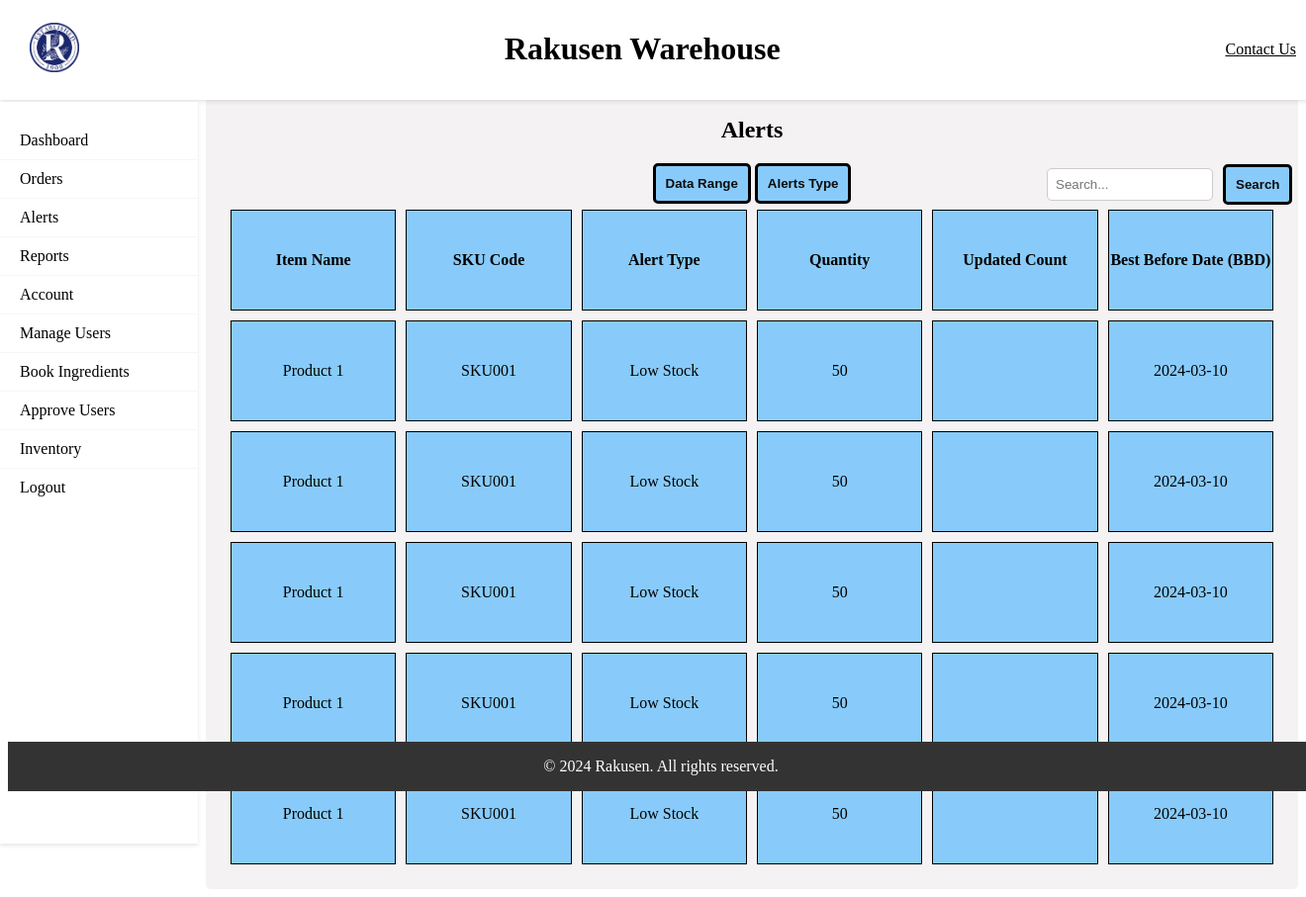
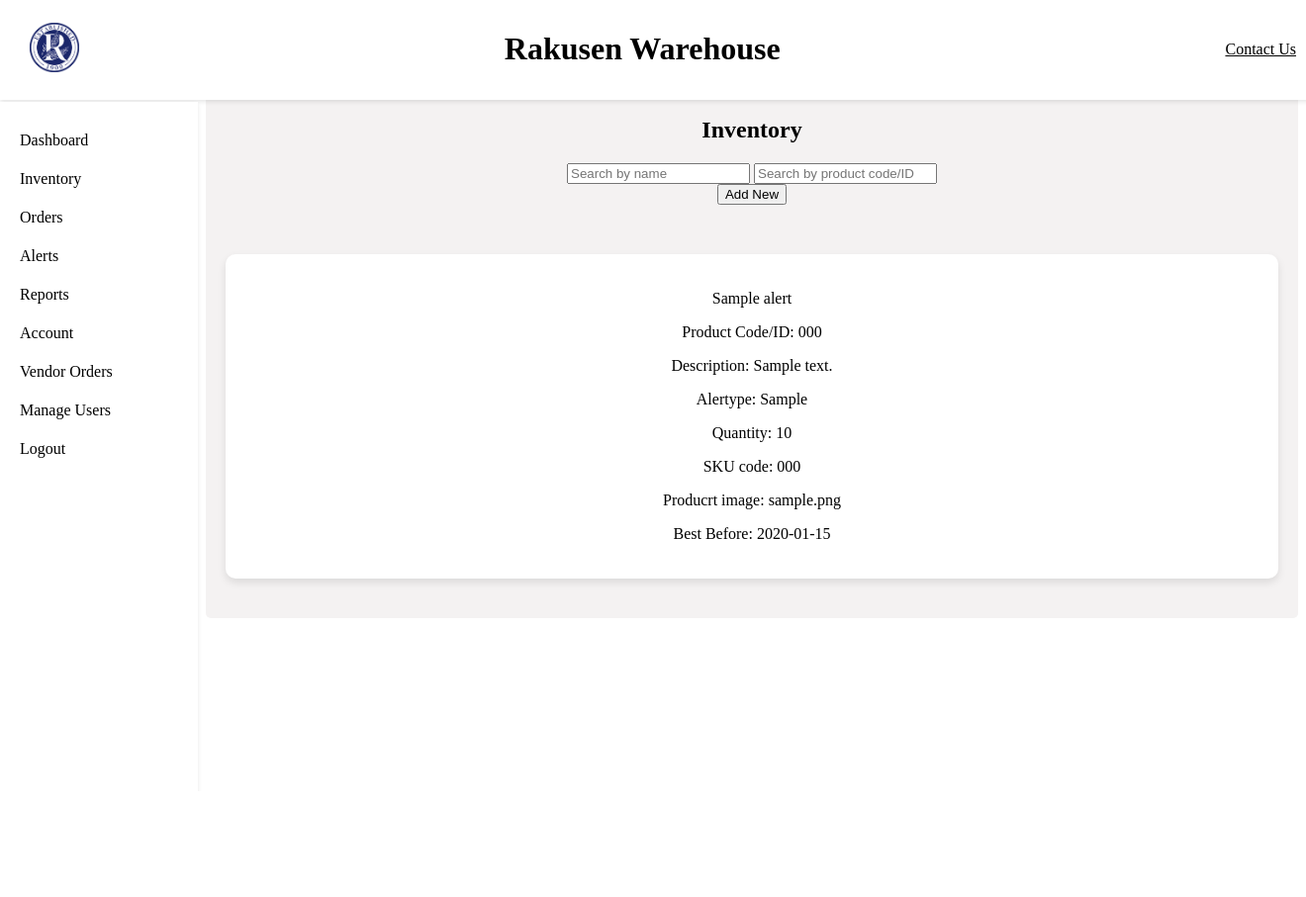
Before and after one commit to MohamedAwad22005293/Enterprise-Pro-Project, a PHP site: page /Alerts.php in a window 1320 px wide. Shown: the whole page at 99% size. After the commit the page ends 625 px from the top, so only its background shows below. Run offline with PHP 8.4, Linux system fonts and the light colour scheme; a user stored in the database is signed in; data comes from the database, SQL or seed files in the repository; tables that the repository leaves empty hold one stand-in row (values such as "Sample post").

Commit message:
connected to the database

```diff
--- a/Software&Database/Software&Database/Software/Alerts.php
+++ b/Software&Database/Software&Database/Software/Alerts.php
@@ -7,7 +7,6 @@
     header("Location: Login.html");
     exit();
 }
-
 
 // Establish a database connection
 $host = "localhost";
@@ -20,15 +19,37 @@
 if ($connection->connect_error) {
     die("Connection failed: " . $connection->connect_error);
 }
+
+// Retrieve form data
+if ($_SERVER["REQUEST_METHOD"] == "POST") {
+    $itemName = $_POST['itemName'];
+    $itemCode = $_POST['itemCode'];
+    $itemDescription = $_POST['itemDescription'];
+    $itemPrice = $_POST['itemPrice'];
+    $itemStatus = $_POST['itemStatus'];
+    $itemQuantity = $_POST['itemQuantity'];
+    $itemBestBefore = $_POST['itemBestBefore'];
+
+    // SQL query to insert data into the database
+    $sql = "INSERT INTO products (productName, productCode, productDescription, price, productQuantity, bestBeforeDate, orderStatus)
+            VALUES ('$itemName', '$itemCode', '$itemDescription', '$itemPrice', '$itemQuantity', '$itemBestBefore', '$itemStatus')";
+
+    if ($connection->query($sql) === TRUE) {
+        echo "New record created successfully";
+    } else {
+        echo "Error: " . $sql . "<br>" . $connection->error;
+    }
+}
+
+$connection->close();
 ?>
-
 <!DOCTYPE html>
 <html lang="en">
 <head>
-<meta charset="UTF-8">
-<meta name="viewport" content="width=device-width, initial-scale=1.0">
-<title>Rakusen - Alerts</title>
-<link rel="stylesheet" href="AlertsStyle.Css">
+    <meta charset="UTF-8">
+    <meta name="viewport" content="width=device-width, initial-scale=1.0">
+    <title>Rakusen - Inventory</title>
+    <link rel="stylesheet" href="InventoryStyle.Css">
 </head>
 <body>
 
@@ -46,46 +67,16 @@
 
 <div class="navbar">
     <ul>
-
-
-
-
+        <li><a href="Dashboard.php">Dashboard</a></li>
+        <li><a href="Inventory.php">Inventory</a></li>
+        <li><a href="Orders.php">Orders</a></li>
+        <li><a href="Alerts.php">Alerts</a></li>
+        <li><a href="Reports.php">Reports</a></li>
+        <li><a href="AccountPage.php">Account</a></li>
         <?php
             // Check if the user is logged in and retrieve their role from the database
             if (isset($_SESSION['user_email'])) {
-                // Establish database connection (replace with your connection code)
-                $connection = mysqli_connect($host, $username, $password, $database);
-
-                // Check if connection was successful
-                if ($connection->connect_error) {
-                    die("Connection failed: " . $connection->connect_error);
-                }
-
-                // Retrieve user's role from the database
-                $user_email = $_SESSION['user_email'];
-                $query = "SELECT role FROM users WHERE email = '$user_email'";
-                $result = mysqli_query($connection, $query);
-
-                if ($result && mysqli_num_rows($result) > 0) {
-                    $row = mysqli_fetch_assoc($result);
-                    $user_role = $row['role'];
-                }
-
-                // Close database connection
-                mysqli_close($connection);
-
-                if ($user_role == 'Manager' || $user_role == 'Employee') {
-                    echo '<li><a href="Dashboard.php">Dashboard</a></li>';
-                    echo '<li><a href="Orders.php">Orders</a></li>';
-                    echo '<li><a href="Alerts.php">Alerts</a></li>';
-                    echo '<li><a href="Reports.php">Reports</a></li>';
-                }
-            }
-        ?>
-        <?php
-            // Check if the user is logged in and retrieve their role from the database
-            if (isset($_SESSION['user_email'])) {
-                // Establish database connection (replace with your connection code)
+                // Establish database connection
                 $connection = mysqli_connect($host, $username, $password, $database);
 
                 // Check if connection was successful
@@ -107,148 +98,59 @@
                 mysqli_close($connection);
 
                 // Check if user is a manager and display the "Manage Users" and "Vendor Orders" link
-                if ($user_role == 'Manager' || $user_role == 'Vendor' ||$user_role == 'Employee') {
-                    echo '<li><a href="AccountPage.php">Account</a></li>';
-                }
-            }
-        ?>
-        <?php
-            // Check if the user is logged in and retrieve their role from the database
-            if (isset($_SESSION['user_email'])) {
-                // Establish database connection (replace with your connection code)
-                $connection = mysqli_connect($host, $username, $password, $database);
-
-                // Check if connection was successful
-                if ($connection->connect_error) {
-                    die("Connection failed: " . $connection->connect_error);
-                }
-
-                // Retrieve user's role from the database
-                $user_email = $_SESSION['user_email'];
-                $query = "SELECT role FROM users WHERE email = '$user_email'";
-                $result = mysqli_query($connection, $query);
-
-                if ($result && mysqli_num_rows($result) > 0) {
-                    $row = mysqli_fetch_assoc($result);
-                    $user_role = $row['role'];
-                }
-
-                // Close database connection
-                mysqli_close($connection);
-
                 if ($user_role == 'Manager') {
+                    echo '<li><a href="VendorItems.php">Vendor Orders</a></li>';
                     echo '<li><a href="Manage_users.php">Manage Users</a></li>';
-                    echo '<li><a href="Book_In.php">Book Ingredients</a></li>';
-                    echo '<li><a href="Approval.php">Approve Users</a></li>';
-                    echo '<li><a href="Inventory.php">Inventory</a></li>';
-                }
-            }
-        ?>
-        <?php
-            // Check if the user is logged in and retrieve their role from the database
-            if (isset($_SESSION['user_email'])) {
-                // Establish database connection (replace with your connection code)
-                $connection = mysqli_connect($host, $username, $password, $database);
-
-                // Check if connection was successful
-                if ($connection->connect_error) {
-                    die("Connection failed: " . $connection->connect_error);
-                }
-
-                // Retrieve user's role from the database
-                $user_email = $_SESSION['user_email'];
-                $query = "SELECT role FROM users WHERE email = '$user_email'";
-                $result = mysqli_query($connection, $query);
-
-                if ($result && mysqli_num_rows($result) > 0) {
-                    $row = mysqli_fetch_assoc($result);
-                    $user_role = $row['role'];
-                }
-
-                // Close database connection
-                mysqli_close($connection);
-
-                if ($user_role == 'Vendor') {
-                    echo '<li><a href="VendorItems.php">Vendor Orders</a></li>';
-
                 }
             }
         ?>
         <li><a href="Logout.php">Logout</a></li>
-
     </ul>
 </div>
 
 <div class="dashboard">
     <div class="content">
-        <h2>Alerts</h2>
+        <h2>Inventory</h2>
 
-        <div class="button-group">
-            <button type="button">Data Range</button>
-            <button type="button">Alerts Type</button>
+        <div class="search-bar">
+            <input type="text" id="nameSearch" placeholder="Search by name">
+            <input type="text" id="codeSearch" placeholder="Search by product code/ID">
         </div>
 
-        <div class="search-bar">
-            <input type="text" placeholder="Search...">
-            <button type="button">Search</button>
-        </div>
+        <button class="add-btn" onclick="showAddForm()">Add New</button>
+        <div class="item-box">
+            <?php
+            // Establish connection
+            $connection = mysqli_connect($host, $username, $password, $database);
+            // Check connection
+            if ($connection->connect_error) {
+                die("Connection failed: " . $connection->connect_error);
+            }
 
-        <div class="container">
-            <div class="row">
-                <div class="box bold-text">Item Name</div>
-                <div class="box bold-text">SKU Code</div>
-                <div class="box bold-text">Alert Type</div>
-                <div class="box bold-text">Quantity</div>
-                <div class="box bold-text">Updated Count</div>
-                <div class="box bold-text">Best Before Date (BBD)</div>
-            </div>
-            <div class="row">
-                <div class="box">Product 1</div>
-                <div class="box">SKU001</div>
-                <div class="box">Low Stock</div>
-                <div class="box">50</div>
-                <div class="box"></div>
-                <div class="box">2024-03-10</div>
-            </div>
-            <div class="row">
-                <div class="box">Product 1</div>
-                <div class="box">SKU001</div>
-                <div class="box">Low Stock</div>
-                <div class="box">50</div>
-                <div class="box"></div>
-                <div class="box">2024-03-10</div>
-            </div>
-            <div class="row">
-                <div class="box">Product 1</div>
-                <div class="box">SKU001</div>
-                <div class="box">Low Stock</div>
-                <div class="box">50</div>
-                <div class="box"></div>
-                <div class="box">2024-03-10</div>
-            </div>
-            <div class="row">
-                <div class="box">Product 1</div>
-                <div class="box">SKU001</div>
-                <div class="box">Low Stock</div>
-                <div class="box">50</div>
-                <div class="box"></div>
-                <div class="box">2024-03-10</div>
-            </div>
-            <div class="row">
-                <div class="box">Product 1</div>
-                <div class="box">SKU001</div>
-                <div class="box">Low Stock</div>
-                <div class="box">50</div>
-                <div class="box"></div>
-                <div class="box">2024-03-10</div>
-            </div>
+            // Fetch products from the database
+            $sql = "SELECT * FROM alerts";
+            $result = mysqli_query($connection, $sql);
+
+            if (mysqli_num_rows($result) > 0) {
+                // Output data of each row
+                while($row = mysqli_fetch_assoc($result)) {
+                    echo "<p>" .$row ['productName'] . "</h3>";
+                    echo "<p>Product Code/ID: " . $row['productCode'] . "</p>";
+                    echo "<p>Description: " . $row['productDescription'] . "</p>";
+                    echo "<p>Alertype: " . $row['alertType'] . "</p>";
+                    echo "<p>Quantity: " . $row['productQuantity'] . "</p>";
+                    echo "<p>SKU code: " . $row['skuCode'] . "</p>";
+                    echo "<p>Producrt image: " . $row['productImage'] . "</p>";
+                    echo "<p>Best Before: " . $row['bestBeforeDate'] . "</p>";
+                }
+            } else {
+                echo "0 results";
+            }
+            mysqli_close($connection);
+            ?>
         </div>
     </div>
 </div>
 
-<footer class="footer">
-    <p>&copy; 2024 Rakusen. All rights reserved.</p>
-</footer>
-
 </body>
 </html>
```
